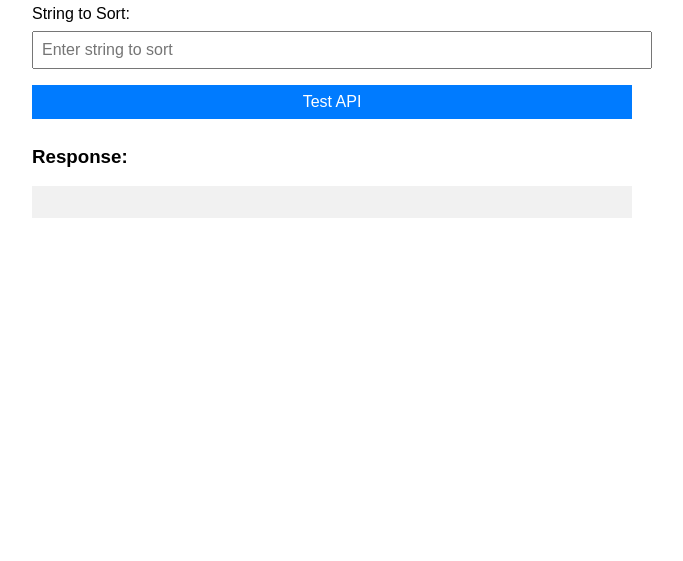
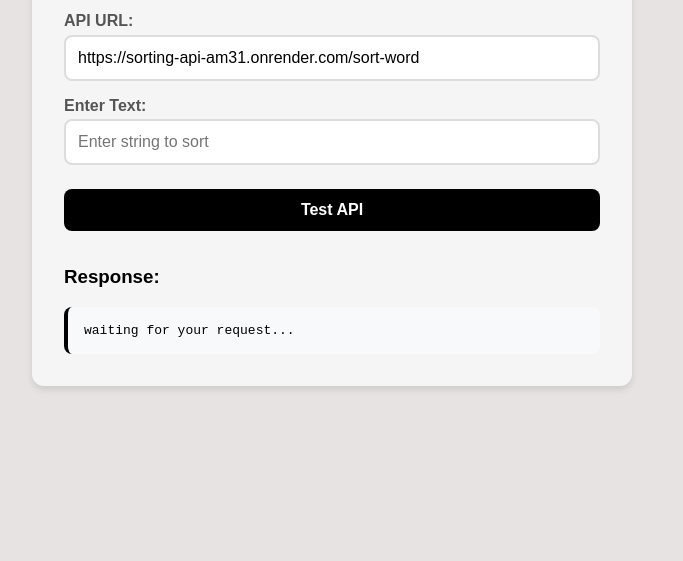
Before and after one commit to RoseMelato/sorting-api, a website: page index.html in a window 1280 px wide. Shown: the part 239-800 px from the top of the page, without its empty margins (308-991 px from the left). Drawn offline with Linux system fonts and the light colour scheme.

Commit message:
Prepare Sorting API bonus task submission
- Backend: ensure POST /sort-word returns JSON array in required format
- Frontend: build interactive tester form
  - Fields: Email, API URL, String to Sort
  - Displays response as { word: [...] } using JSON.stringify

```diff
--- a/index.html
+++ b/index.html
@@ -4,55 +4,28 @@
   <meta charset="UTF-8">
   <meta name="viewport" content="width=device-width, initial-scale=1.0">
   <title>Sorting API Tester</title>
-  <style>
-    body { font-family: Arial, sans-serif; padding: 2rem; max-width: 600px; margin: auto; }
-    input, button { width: 100%; padding: 0.5rem; margin: 0.5rem 0; font-size: 1rem; }
-    button { cursor: pointer; background: #007BFF; color: white; border: none; }
-    button:hover { background: #0056b3; }
-    #response { background: #f1f1f1; padding: 1rem; margin-top: 1rem; white-space: pre-wrap; }
-  </style>
+  <link rel="stylesheet" href="style.css">
 </head>
+
 <body>
+  <div class="container">
   <h2>Sorting API Tester</h2>
 
   <label>Email:</label>
   <input type="email" id="email" placeholder="Enter your email">
 
   <label>API URL:</label>
-  <input type="text" id="apiUrl" placeholder="https://sorting-api-am31.onrender.com/sort-word">
+  <input type="text" id="apiUrl" value="https://sorting-api-am31.onrender.com/sort-word">
 
-  <label>String to Sort:</label>
+  <label>Enter Text:</label>
   <input type="text" id="data" placeholder="Enter string to sort">
 
   <button id="testBtn">Test API</button>
 
   <h3>Response:</h3>
-  <div id="response"></div>
+  <div id="response">waiting for your request...</div>
+</div>
 
-  <script>
-    document.getElementById("testBtn").addEventListener("click", async () => {
-      const apiUrl = document.getElementById("apiUrl").value.trim();
-      const data = document.getElementById("data").value.trim();
-      const email = document.getElementById("email").value.trim();
-
-      if (!apiUrl || !data || !email) {
-        alert("Please fill in all fields!");
-        return;
-      }
-
-      try {
-        const res = await fetch(apiUrl, {
-          method: "POST",
-          headers: { "Content-Type": "application/json" },
-          body: JSON.stringify({ data })
-        });
-
-        const json = await res.json();
-        document.getElementById("response").textContent = JSON.stringify(json, null, 2);
-      } catch (err) {
-        document.getElementById("response").textContent = "Error: " + err.message;
-      }
-    });
-  </script>
+<script src="style.js"></script>
 </body>
 </html>
--- a/index.js
+++ b/index.js
@@ -1,6 +1,5 @@
 const express = require("express");
 const cors = require("cors");
-
 const app = express();
 
 //enable cors for all origins
@@ -27,9 +26,7 @@ app.post("/sort-word", (req,res)=>{
         .sort((a,b)=> a.localeCompare(b));
 
     //Response
-        res.json({
-     word: sortedChar
-    });
+        res.json({word: sortedChar});
 });
 
 //Start server
--- /dev/null
+++ b/style.css
@@ -0,0 +1,78 @@
+body{
+    font-family: Arial, Helvetica, sans-serif;
+    padding: 2rem;
+    max-width: 600px;
+    margin: auto;
+    background-color: rgb(231, 227, 227);
+}
+
+.container{
+    margin-top: 50px;
+    background-color: #f5f5f5;
+    border-radius: 12px;
+    padding: 2rem;
+    box-shadow: 0 4px 6px rgba(0,0,0,0.1);
+}
+
+h2{
+    text-align: center;
+    margin-top: 0;
+    margin-bottom: 1.5rem;
+    color: #333;
+}
+
+label {
+    display: block;
+    margin-bottom: 0.3rem;
+    color: #555;
+    font-weight: bold;
+}
+
+input {
+    width: 100%;
+    padding: 0.75rem;
+    margin: 0 0 1rem 0;
+    font-size: 1rem;
+    border: 2px solid #ddd;
+    border-radius: 8px;
+    box-sizing: border-box;
+}
+
+input:focus {
+    outline: none;
+    border-color: #000;
+}
+
+button {
+    width: 100%;
+    padding: 0.75rem;
+    margin: 0.5rem 0 1rem 0;
+    font-size: 1rem;
+    cursor: pointer;
+    background: #000;
+    color: white;
+    border: none;
+    border-radius: 8px;
+    font-weight: bold;
+}
+
+button:hover {
+    background: #333;
+}
+
+#response {
+    background: #f8f9fa;
+    padding: 1rem;
+    margin-top: 1rem;
+    border-radius: 8px;
+    border-left: 4px solid #000;
+    font-family: monospace;
+    white-space: pre-wrap;
+}
+
+.note {
+    color: #666;
+    font-size: 0.9rem;
+    margin-top: 0.5rem;
+    text-align: center;
+}
--- /dev/null
+++ b/style.js
@@ -0,0 +1,39 @@
+document.getElementById("testBtn").addEventListener("click", async () => {
+    const email = document.getElementById("email").value.trim();
+    const apiUrl = document.getElementById("apiUrl").value.trim();
+    const data = document.getElementById("data").value.trim();
+
+    if (!email || !apiUrl || !data) {
+        alert("Please fill in all fields!");
+        return;
+    }
+
+    try {
+        document.getElementById("response").textContent = "Loading...";
+
+        const res = await fetch(apiUrl, {
+        method: "POST",
+        headers: { "Content-Type": "application/json" },
+        body: JSON.stringify({ data })
+    });
+
+    const json = await res.json();
+
+    // Format the response to show array on a single line
+    let formattedResponse;
+
+    if (json.word && Array.isArray(json.word)) {
+        // Create a custom display format that shows array in one line
+        formattedResponse = `{\n  "word": [${json.word.map(item => `"${item}"`).join(', ')}]\n}`;
+    }
+
+    else {
+        // If format is different, show the JSON
+        formattedResponse = JSON.stringify(json, null, 2);
+    }
+
+    document.getElementById("response").innerHTML = formattedResponse;}
+    catch (err) {
+        document.getElementById("response").innerHTML = "Error: " + err.message;
+    }
+});
```
Also changed, not shown: 1 other file.
